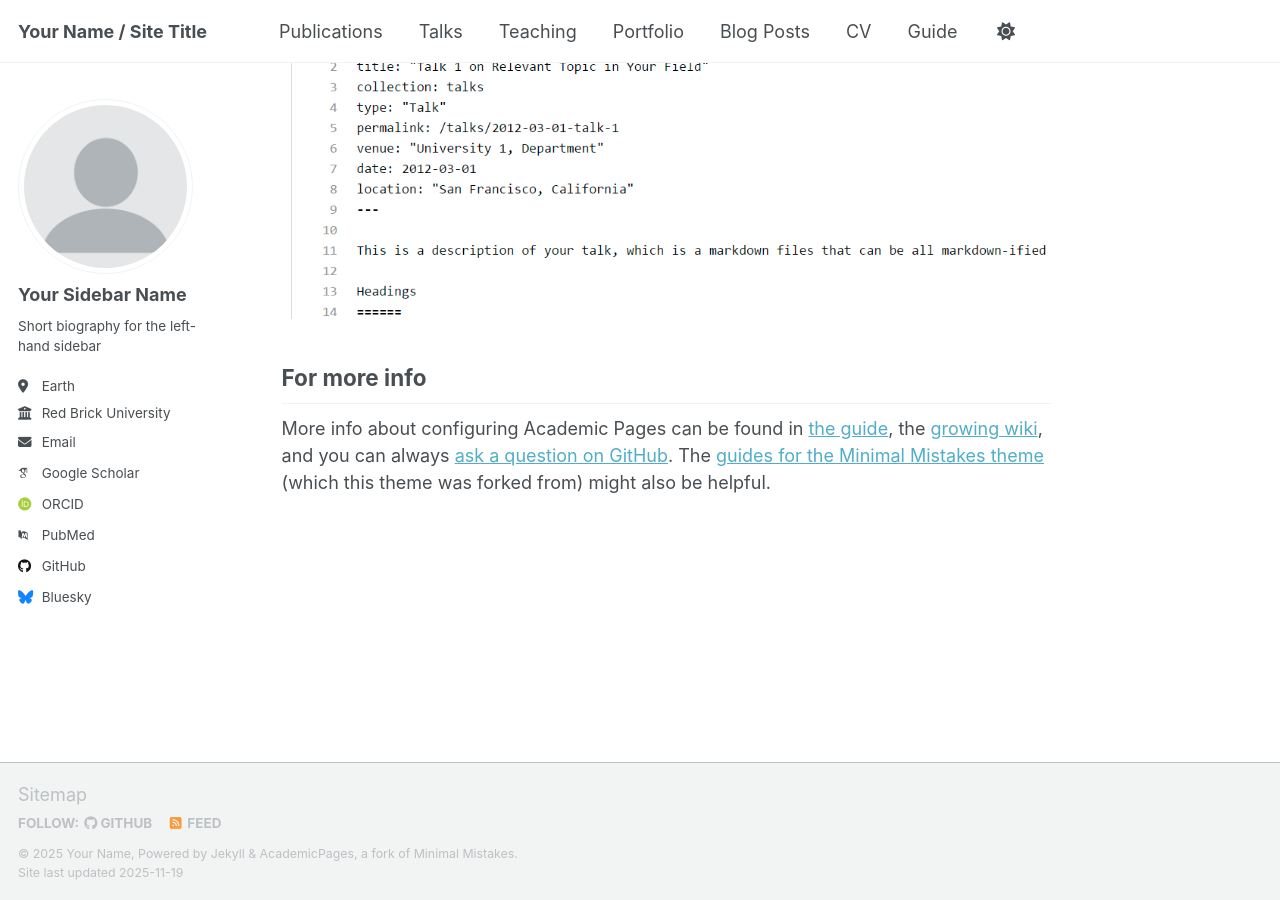
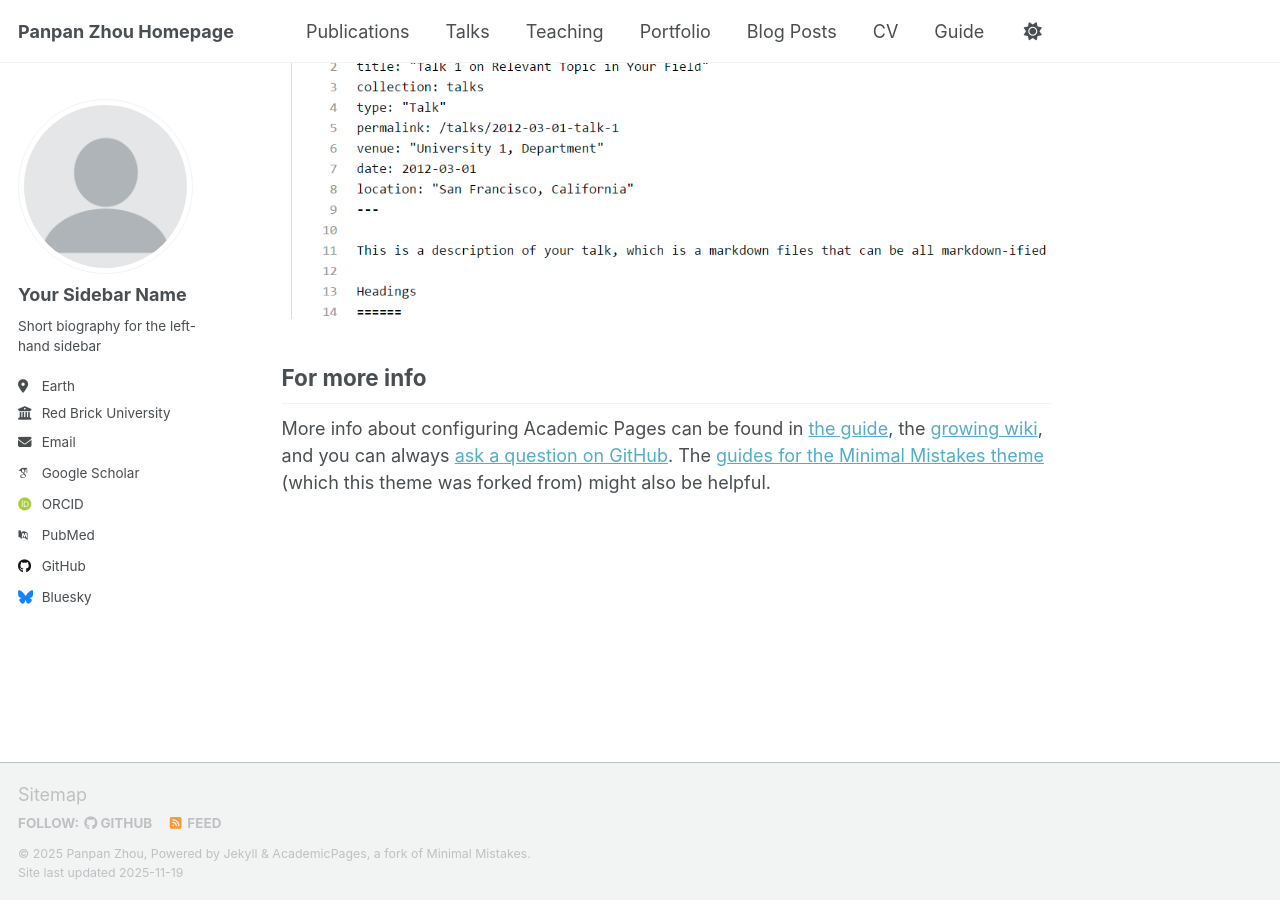
Before and after one commit to PanpanZhou11/Panpan-Zhou.github.io, a Jekyll site: the page built from _pages/about.md, in a window 1280 px wide and 900 px high, scrolled down 2880 px. Built offline with Jekyll 4.4.1, drawn with Linux system fonts in a browser that asks for light colours; some web fonts are replaced; a script that is not in the unit is left out.

Commit message:
Update _config.yml

```diff
--- a/_config.yml
+++ b/_config.yml
@@ -9,10 +9,10 @@
 # Basic Site Settings
 locale                   : "en-US"
 site_theme               : "default" # Currently available options are "default", "air"
-title                    : "Your Name / Site Title"
+title                    : "Panpan Zhou Homepage"
 title_separator          : "-"
-name                     : &name "Your Name"
-description              : &description "Your Name's academic portfolio"   # Update this with a general description of your site, this is the default if not overridden by a page
+name                     : &name "Panpan Zhou"
+description              : &description "Panpan Zhou's academic portfolio"   # Update this with a general description of your site, this is the default if not overridden by a page
 url                      : https://academicpages.github.io # The base hostname & protocol for your site e.g. "https://[your GitHub username].github.io",
                                                            # or if you already have some other page hosted on Github then use "https://[your GitHub username].github.io/[Your Repo Name]"
 baseurl                  : "" # the subpath of your site, e.g. "/blog"
```
